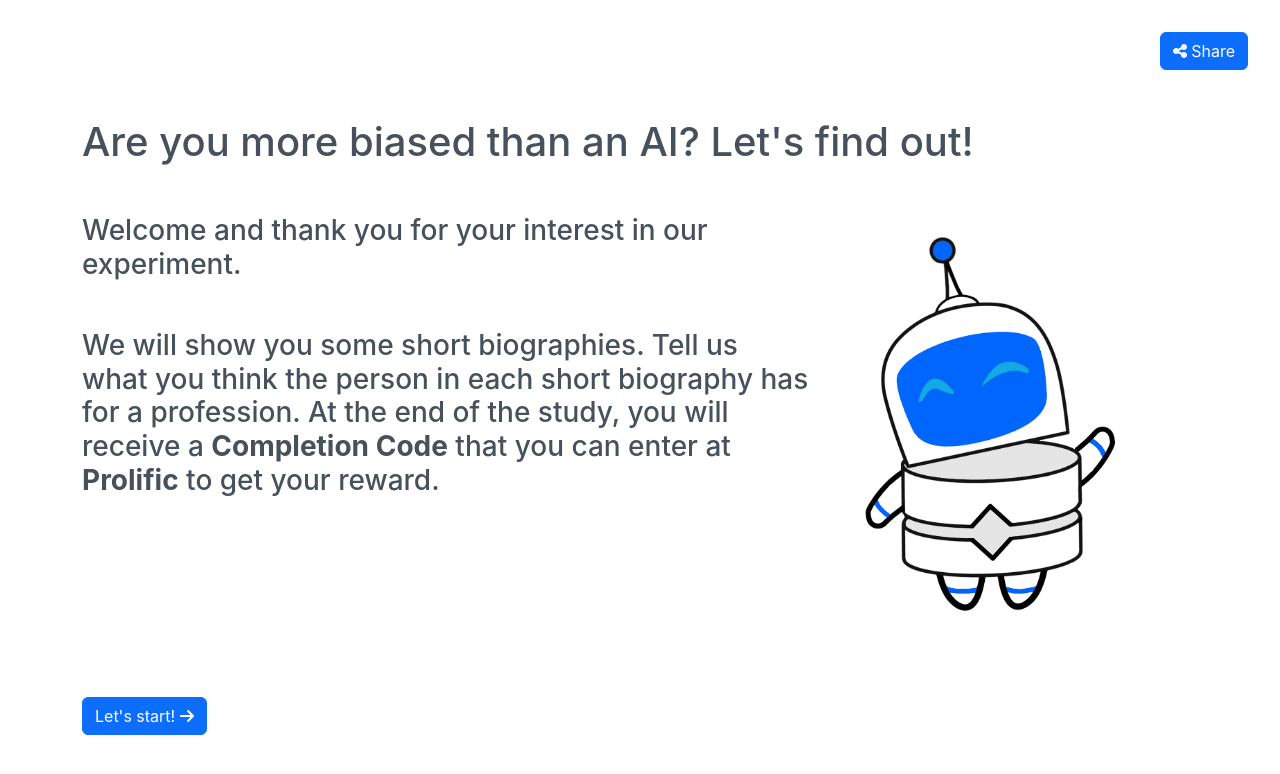
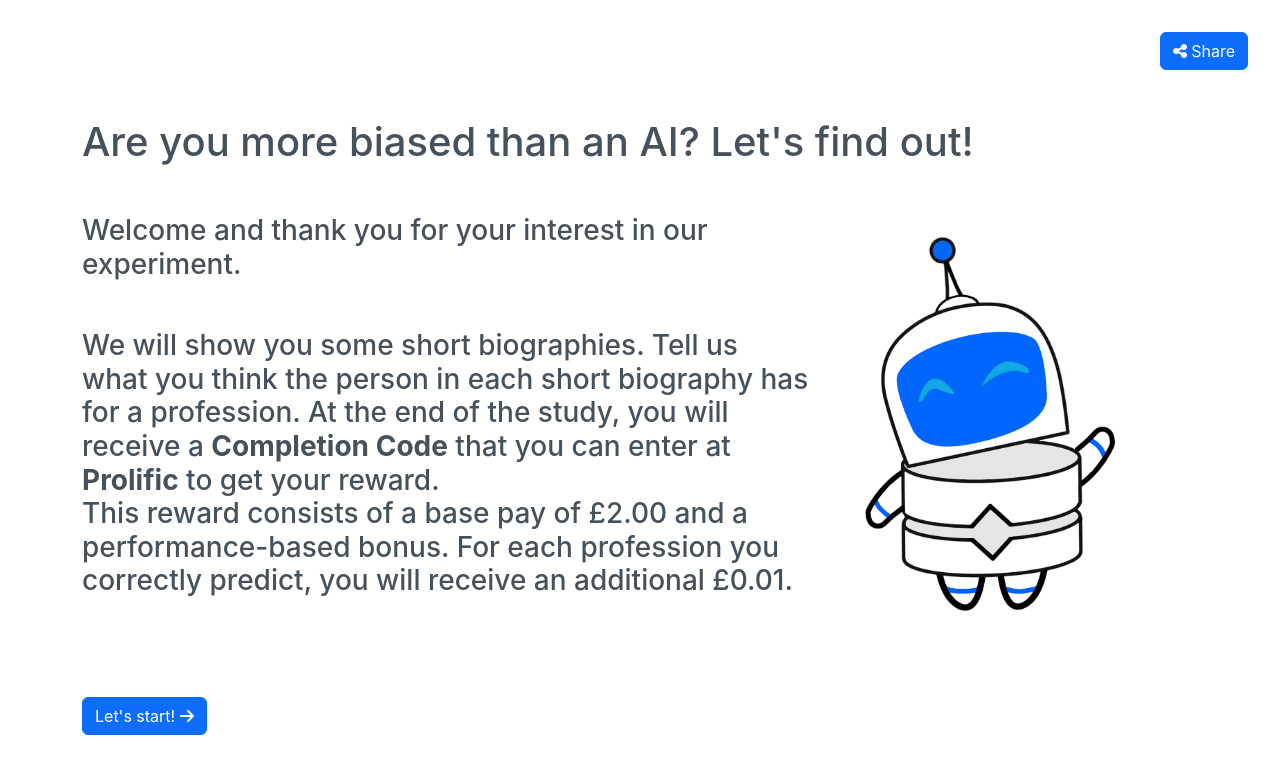
Before and after one commit to febuchner/ma_study01, a Vue app: page / in a window 1280 px wide. Shown: the top 774 px of the page. Built offline with nearby package versions, Linux system fonts and the light colour scheme; no server answers; what vue-cookies would draw is missing.

Commit message:
task(bonus) Add text of bonus payment to study
related:#63

```diff
--- a/src/components/InformedConsent.vue
+++ b/src/components/InformedConsent.vue
@@ -22,6 +22,8 @@
         <p><strong> What you will get out of it: </strong>
           At the end of the study, you will receive a <strong>Completion Code</strong> that you can enter at <strong>Prolific</strong>
           to get your reward.
+          This reward consists of a base pay of £2.00 and a performance-based bonus.
+          For each profession you correctly predict, you will receive an additional £0.01.
         </p>
         <p><strong> Are there any risks: </strong>
           We do not anticipate any risks. You can always choose to leave this study by
--- a/src/components/WelcomeToStudy.vue
+++ b/src/components/WelcomeToStudy.vue
@@ -16,6 +16,9 @@
                 Tell us what you think the person in each short biography has for a profession.
                 At the end of the study, you will receive a <strong>Completion Code</strong> that you can enter at
                 <strong>Prolific</strong> to get your reward.
+                <br>
+                This reward consists of a base pay of £2.00 and a performance-based bonus.
+                For each profession you correctly predict, you will receive an additional £0.01.
               </p>
             </div>
             <div class="col-12 col-lg-4">
```
